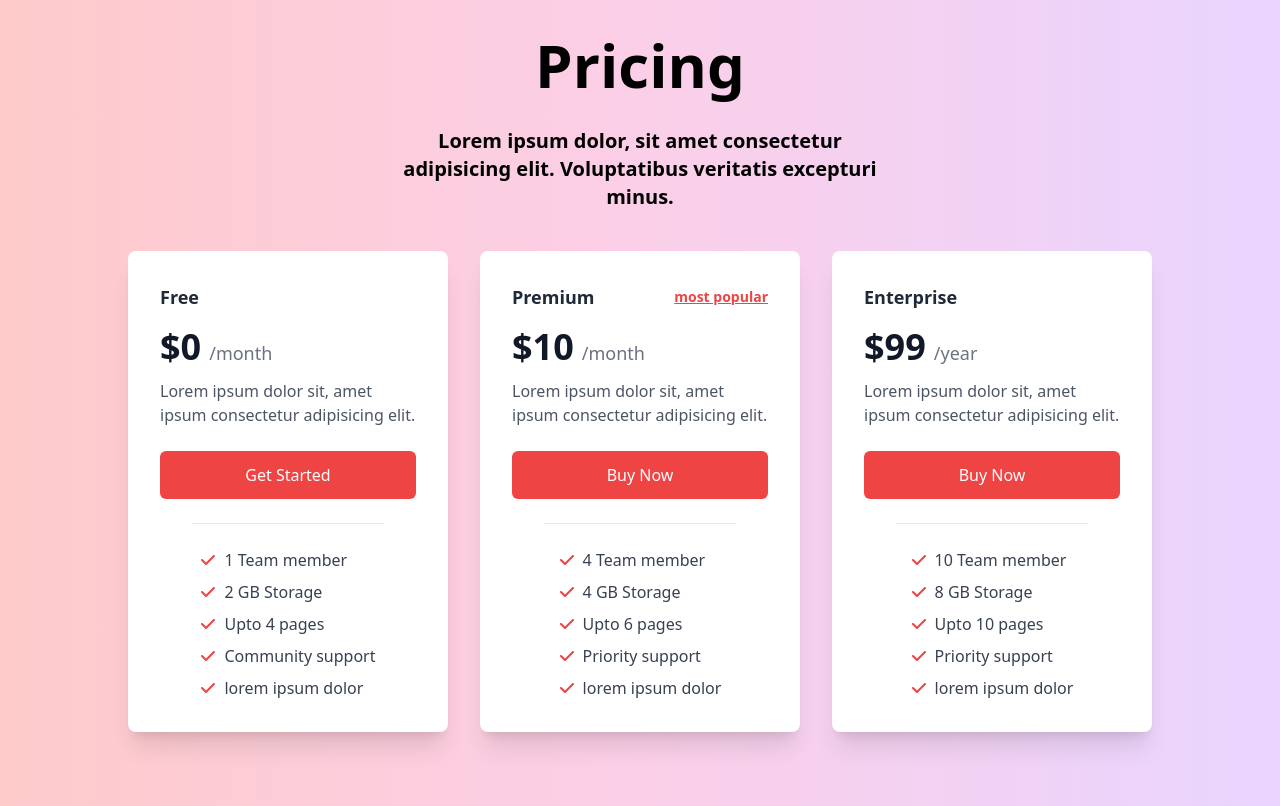
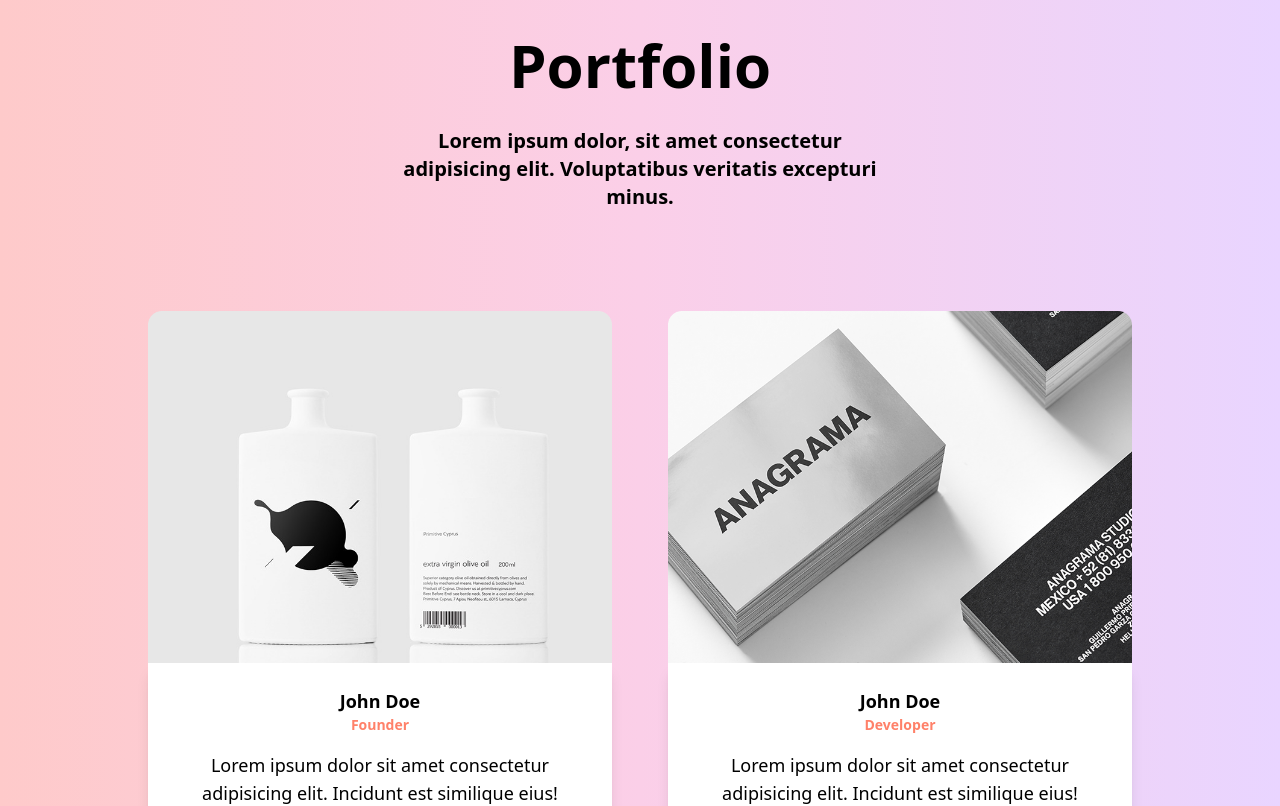
Before and after one commit to WailSolaiman/onix, a React (Vite) app: page / in a window 1280 px wide. Shown: the part 1660-2466 px from the top of the page. Built offline with nearby package versions, Linux system fonts and the light colour scheme.

Commit message:
add new component for portfolio/projects and update app styles in general

```diff
--- a/src/App.jsx
+++ b/src/App.jsx
@@ -6,6 +6,7 @@ import Pricing from './components/Pricing'
 import Faq from './components/Faq'
 import Testimonials from './components/Testimonials'
 import Footer from './components/Footer'
+import Projects from './components/Projects'
 
 function App() {
 	return (
@@ -14,6 +15,7 @@ function App() {
 			<Hero />
 			<Insights />
 			<Stats />
+			<Projects />
 			<Pricing />
 			<Testimonials />
 			<Faq />
--- a/src/components/Insights.jsx
+++ b/src/components/Insights.jsx
@@ -57,11 +57,11 @@ const Insights = () => {
 					<img
 						src='https://randomuser.me/api/portraits/women/2.jpg'
 						alt='user'
-						className='w-20 h-20 rounded-full border-4 border-red-400'
+						className='w-20 h-20 rounded-full border-4 border-[#ff8169]'
 					/>
 					<div>
 						<h1 className='font-bold text-lg'>Lorem, ipsum.</h1>
-						<p className='text-sm text-red-400'>
+						<p className='text-sm text-[#ff8169]'>
 							Lorem, ipsum dolor.
 						</p>
 					</div>
--- a/src/components/Pricing.jsx
+++ b/src/components/Pricing.jsx
@@ -2,10 +2,14 @@ import React from 'react'
 import { motion } from 'framer-motion'
 import { FaCheck } from 'react-icons/fa6'
 
+import firstPlanBG from '../assets/first-plan-bg.png'
+import secondPlanBG from '../assets/second-plan-bg.png'
+import thirdPlanBG from '../assets/third-plan-bg.png'
+
 const pricingList = [
 	{
 		title: 'Free',
-		popular: 0,
+		value: 'Starter',
 		price: 0,
 		description:
 			'Lorem ipsum dolor sit, amet ipsum consectetur adipisicing elit.',
@@ -19,10 +23,11 @@ const pricingList = [
 		],
 		href: '#',
 		billing: '/month',
+		bgImage: firstPlanBG,
 	},
 	{
 		title: 'Premium',
-		popular: 1,
+		value: 'Most Popular',
 		price: 10,
 		description:
 			'Lorem ipsum dolor sit, amet ipsum consectetur adipisicing elit.',
@@ -36,14 +41,15 @@ const pricingList = [
 		],
 		href: '#',
 		billing: '/month',
+		bgImage: secondPlanBG,
 	},
 	{
 		title: 'Enterprise',
-		popular: 0,
+		value: 'most value',
 		price: 99,
 		description:
 			'Lorem ipsum dolor sit, amet ipsum consectetur adipisicing elit.',
-		buttonText: 'Buy Now',
+		buttonText: 'Most Value',
 		benefitList: [
 			'10 Team member',
 			'8 GB Storage',
@@ -53,6 +59,7 @@ const pricingList = [
 		],
 		href: '#',
 		billing: '/year',
+		bgImage: thirdPlanBG,
 	},
 ]
 
@@ -96,24 +103,21 @@ const Pricing = () => {
 						whileInView='visible'
 						viewport={{ amount: 0.5 }}
 						variants={cardVariants}
-						className='shadow-xl rounded-lg bg-white p-8 hover:shadow-2xl
-						transition-shadow duration-300'>
-						<div className='block'>
-							<div className='flex items-center justify-between mb-4'>
-								<h2 className='text-lg font-semibold text-gray-800'>
+						className={`bg-cover bg-center h-full shadow-xl rounded-sm p-8 hover:shadow-2xl
+						transition-shadow duration-300`}
+						style={{ backgroundImage: `url(${pricing.bgImage})` }}>
+						<div className='relative block'>
+							<div className='text-center mb-4'>
+								<div className='text-sm text-[#9acdf3] font-bold'>
+									{pricing.value}
+								</div>
+							</div>
+							<div className='flex items-center justify-center mb-4'>
+								<h2 className='text-3xl md:text-4xl font-bold text-gray-800'>
 									{pricing.title}
 								</h2>
-								{pricing.popular ? (
-									<div
-										variant='secondary'
-										className='text-sm text-red-500 font-bold underline'>
-										most popular
-									</div>
-								) : (
-									''
-								)}
 							</div>
-							<div className='flex items-baseline space-x-2'>
+							<div className='flex justify-center items-baseline space-x-2'>
 								<span className='text-4xl font-extrabold text-gray-900'>
 									${pricing.price}
 								</span>
@@ -122,7 +126,7 @@ const Pricing = () => {
 								</span>
 							</div>
 
-							<div className='mt-3 text-gray-600'>
+							<div className='mt-3 text-center text-gray-600'>
 								{pricing.description}
 							</div>
 						</div>
@@ -130,8 +134,8 @@ const Pricing = () => {
 						<div className='my-6'>
 							<a
 								href={pricing.href}
-								className='inline-block w-full text-center bg-red-500
-								text-white py-3 rounded-md hover:bg-red-600 transition-colors'>
+								className='inline-block w-full text-center bg-[#9acdf3]
+								text-white py-3 rounded-md hover:bg-[#ff8169] transition-colors'>
 								{pricing.buttonText}
 							</a>
 						</div>
@@ -144,7 +148,7 @@ const Pricing = () => {
 									<span
 										key={benefit}
 										className='flex items-center'>
-										<FaCheck className='text-red-500' />
+										<FaCheck className='text-[#9acdf3]' />
 										<h3 className='ml-2 text-gray-700'>
 											{benefit}
 										</h3>
--- /dev/null
+++ b/src/components/Projects.jsx
@@ -0,0 +1,96 @@
+import React from 'react'
+import { motion } from 'framer-motion'
+
+import portfolio1Image from '../assets/video-big-thumb-01.png'
+import portfolio2Image from '../assets/video-big-thumb-02.png'
+import portfolio3Image from '../assets/video-big-thumb-03.png'
+import portfolio4Image from '../assets/video-big-thumb-04.png'
+
+const projectsData = [
+	{
+		image: portfolio1Image,
+		name: 'John Doe',
+		position: 'Founder',
+		feedback:
+			'Lorem ipsum dolor sit amet consectetur adipisicing elit. Incidunt est similique eius!',
+	},
+	{
+		image: portfolio2Image,
+		name: 'John Doe',
+		position: 'Developer',
+		feedback:
+			'Lorem ipsum dolor sit amet consectetur adipisicing elit. Incidunt est similique eius!',
+	},
+	{
+		image: portfolio3Image,
+		name: 'John Doe',
+		position: 'Crative Lead',
+		feedback:
+			'Lorem ipsum dolor sit amet consectetur adipisicing elit. Incidunt est similique eius!',
+	},
+	{
+		image: portfolio4Image,
+		name: 'John Doe',
+		position: 'Crative Lead',
+		feedback:
+			'Lorem ipsum dolor sit amet consectetur adipisicing elit. Incidunt est similique eius!',
+	},
+]
+
+const Projects = () => {
+	const cardVariants = {
+		hidden: { opacity: 0, y: 50 },
+		visible: {
+			opacity: 1,
+			y: 0,
+			transition: {
+				duration: 0.6,
+				ease: 'easeInOut',
+			},
+		},
+	}
+	return (
+		<div className='py-20 border-b-2 border-[#ff8169]'>
+			<div className='w-4/5 m-auto space-y-8'>
+				<motion.div
+					initial={{ opacity: 0, y: -50 }}
+					whileInView={{ opacity: 1, y: 0 }}
+					transition={{ duration: 0.5 }}
+					className='lg:w-1/2 space-y-8 mb-10 m-auto'>
+					<h1 className='text-4xl md:text-6xl font-bold text-center'>
+						Portfolio
+					</h1>
+					<p className='text-sm md:text-xl font-semibold text-center'>
+						Lorem ipsum dolor, sit amet consectetur adipisicing
+						elit. Voluptatibus veritatis excepturi minus.
+					</p>
+				</motion.div>
+				<div className='grid grid-cols-1 md:grid-cols-2 gap-4 py-10'>
+					{projectsData.map((item, index) => (
+						<motion.div
+							initial='hidden'
+							whileInView='visible'
+							variants={cardVariants}
+							key={index}
+							className='p-5 flex flex-col items-center'>
+							<div className='block'>
+								<img src={item.image} alt={item.name} />
+							</div>
+							<div className='text-center bg-white -mt-4 p-6 shadow-lg rounded-lg rounded-tr-none rounded-tl-none'>
+								<h1 className='font-bold text-lg'>
+									{item.name}
+								</h1>
+								<p className='text-sm font-bold text-[#ff8169] mb-4'>
+									{item.position}
+								</p>
+								<p className='text-lg'>{item.feedback}</p>
+							</div>
+						</motion.div>
+					))}
+				</div>
+			</div>
+		</div>
+	)
+}
+
+export default Projects
--- a/src/components/Testimonials.jsx
+++ b/src/components/Testimonials.jsx
@@ -1,7 +1,6 @@
 import React from 'react'
 import { motion } from 'framer-motion'
 
-const Testimonials = () => {
 const testimonialsData = [
 	{
 		image: 'https://picsum.photos/id/43/500/500',
@@ -26,6 +25,7 @@ const Testimonials = () => {
 	},
 ]
 
+const Testimonials = () => {
 	const testimonialsVariant = {
 		hidden: { opacity: 0, y: 50 },
 		visible: {
@@ -45,7 +45,7 @@ const Testimonials = () => {
 					initial={{ opacity: 0, y: -50 }}
 					whileInView={{ opacity: 1, y: 0 }}
 					transition={{ duration: 0.5 }}
-					className='space-y-5'>
+					className='lg:w-1/2 space-y-8 mb-10 m-auto'>
 					<h1 className='text-4xl md:text-6xl font-bold text-center text-[#ff8169]'>
 						Client Reviews
 					</h1>
```
Lines whose indentation alone changed are shown as unchanged.
